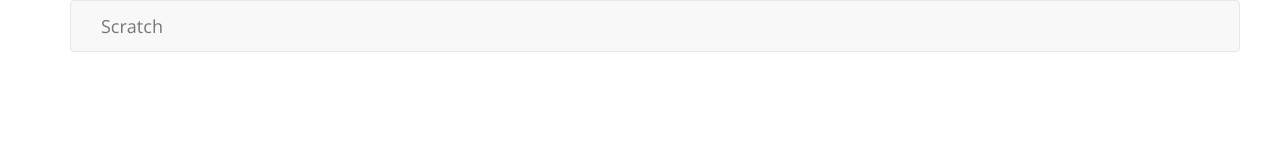
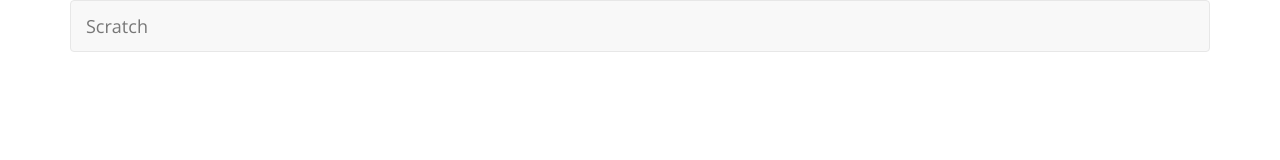
Before and after one commit to yatsky/notes-app-client, a React (Create React App) app: page / in a window 1280 px wide. Shown: the top 160 px of the page. Built offline with nearby package versions, Linux system fonts and the light colour scheme.

Commit message:
Add fluid and collapseOnSelect attributes to Navbar

```diff
--- a/src/App.js
+++ b/src/App.js
@@ -6,7 +6,8 @@ import './App.css';
 function App(props) {
   return (
     <div className="App container">
-      <Navbar className="App container">
+      {/*  fluid makes sure Navbar fits its container's width  */}
+      <Navbar fluid collapseOnSelect>
         <Navbar.Header>
           <Navbar.Brand>
             <Link to="/">Scratch</Link>
```
